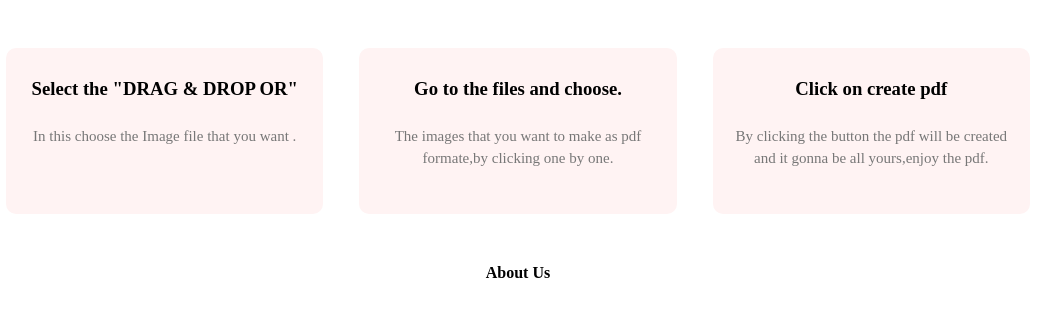
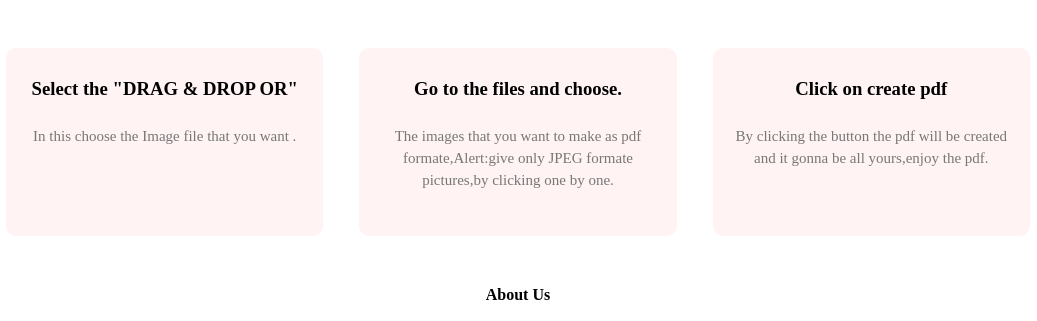
Before and after one commit to Jigneshbusetty1/online-pdf-convertor, a plain HTML site: page index.html in a window 1280 px wide. Shown: the part 802-1123 px from the top of the page, without its empty margins (122-1159 px from the left). Drawn offline with Linux system fonts and the light colour scheme.

Commit message:
fifth commit

```diff
--- a/index.html
+++ b/index.html
@@ -81,7 +81,7 @@
       </div>
       <div class="steps-col">
         <h3>Go to the files and choose.</h3>
-        <P>The images that you want to make as pdf formate,by clicking one by one.</P>
+        <P>The images that you want to make as pdf formate,Alert:give only JPEG formate pictures,by clicking one by one.</P>
       </div>
       <div class="steps-col">
         <h3>Click on create pdf</h3>
```
